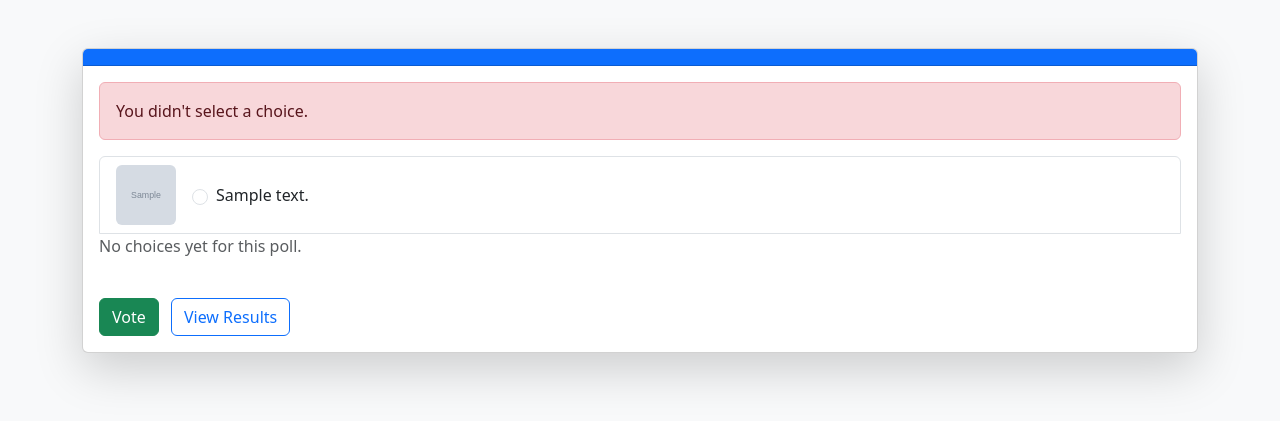
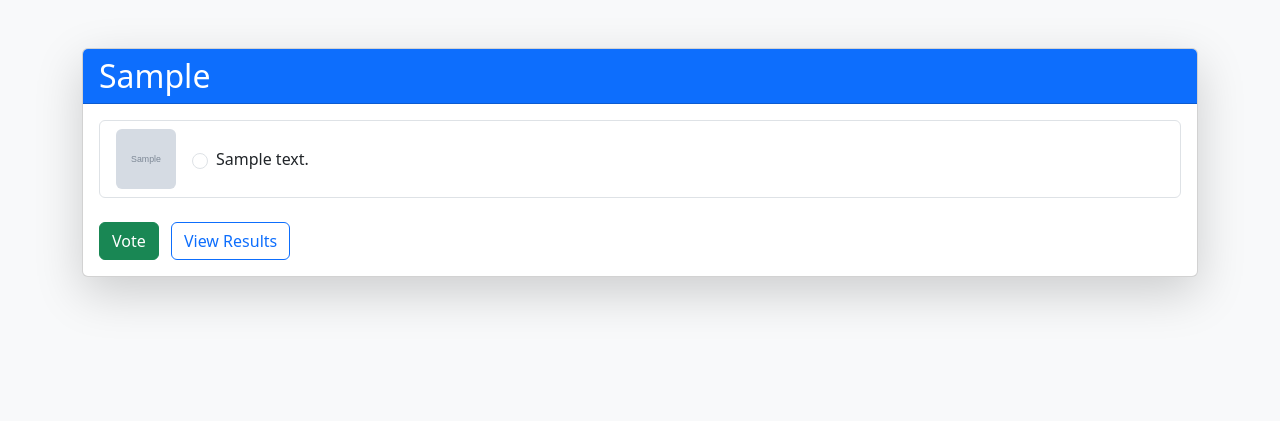
Before and after one commit to Derick-Obeng/alx-project-nexus, a Django app: page /poll/1/vote/ in a window 1280 px wide. Shown: the top 421 px of the page. Run offline with Django 5.2, Linux system fonts and the light colour scheme; tables that the repository leaves empty hold one stand-in row (values such as "Sample post"); grey boxes marked "Sample" are stand-in pictures.

Commit message:
basic completed

```diff
--- a/thepoll/poll/models.py
+++ b/thepoll/poll/models.py
@@ -13,7 +13,7 @@ class User(models.Model):
 
 
 class Poll(models.Model):
-    volting_types = models.CharField(max_length=50)
+    voting_type = models.CharField(max_length=50)
     description = models.CharField(max_length=50, default="Who are you voting for?")
     pub_date = models.DateTimeField('date published')
 
--- a/thepoll/poll/templates/poll/detail.html
+++ b/thepoll/poll/templates/poll/detail.html
@@ -4,7 +4,7 @@
 
 <head>
     <meta name="viewport" content="width=device-width, initial-scale=1.0">
-    <title>{{ poll.question }}</title>
+    <title>{{ poll.voting_type }}</title>
     <link href="https://cdn.jsdelivr.net/npm/bootstrap@5.3.0/dist/css/bootstrap.min.css" rel="stylesheet">
 </head>
 
@@ -13,14 +13,14 @@
     <div class="container py-5">
         <div class="card shadow-lg">
             <div class="card-header bg-primary text-white">
-                <h2 class="mb-0">{{ poll.question }}</h2>
+                <h2 class="mb-0">{{ poll.voting_type }}</h2>
             </div>
             <div class="card-body">
                 {% if error_message %}
                 <div class="alert alert-danger">{{ error_message }}</div>
                 {% endif %}
 
-                <form method="post" action="{% url 'vote' poll.id %}">
+                <form method="post" action="{% url 'poll:vote' poll.id %}">
                     {% csrf_token %}
                     <div class="list-group mb-4">
                         {% for choice in poll.choice_set.all %}
@@ -32,12 +32,12 @@
                             <input type="radio" name="choice" value="{{ choice.id }}" class="form-check-input me-2">
                             {{ choice.choice_text }}
                         </label>
+                        {% empty %}
+                        <p class="text-muted">No choices yet for this poll.</p>
                         {% endfor %}
-
-                        <p class="text-muted">No choices yet for this poll.</p>
                     </div>
                     <button type="submit" class="btn btn-success">Vote</button>
-                    <a href="{% url 'poll_results' poll.id %}" class="btn btn-outline-primary ms-2">View Results</a>
+                    <a href="{% url 'poll:results' poll.id %}" class="btn btn-outline-primary ms-2">View Results</a>
                 </form>
             </div>
         </div>
--- a/thepoll/poll/templates/poll/index.html
+++ b/thepoll/poll/templates/poll/index.html
@@ -16,12 +16,12 @@
             {% for poll in polls %}
             <div class="list-group-item d-flex justify-content-between align-items-center">
                 <div>
-                    <h5 class="mb-1">{{ poll.question }}</h5>
+                    <h5 class="mb-1">{{ poll.voting_type }}</h5>
                     <small class="text-muted">Published: {{ poll.pub_date|date:"M d, Y" }}</small>
                 </div>
                 <div>
-                    <a href="{% url 'vote' poll.id %}" class="btn btn-sm btn-primary">Vote</a>
-                    <a href="{% url 'results' poll.id %}" class="btn btn-sm btn-outline-secondary">Results</a>
+                    <a href="{% url 'poll:vote' poll.id %}" class="btn btn-sm btn-primary">Vote</a>
+                    <a href="{% url 'poll:results' poll.id %}" class="btn btn-sm btn-outline-secondary">Results</a>
                 </div>
             </div>
             {% endfor %}
--- a/thepoll/poll/templates/poll/results.html
+++ b/thepoll/poll/templates/poll/results.html
@@ -65,8 +65,7 @@
                 </div>
                 {% endfor %}
             </div>
-
-            <a href="{% url 'poll_list' %}" class="btn btn-link mt-3">Back to Polls</a>
+            <a href="{% url 'poll:index' %}" class="btn btn-outline-primary mt-2">Back to Polls</a>
         </div>
     </div>
     </div>
--- a/thepoll/poll/urls.py
+++ b/thepoll/poll/urls.py
@@ -1,9 +1,10 @@
 from django.urls import path
 from . import views
 
+app_name = 'poll'
+
 urlpatterns = [
     path('', views.poll_list, name='index'),
-    path('', views.poll_list, name='poll_list'),
     path('<int:poll_id>/', views.poll_detail, name='poll_detail'),
     path('<int:poll_id>/vote/', views.vote, name='vote'),
     path('<int:poll_id>/results/', views.poll_results, name='results'),
--- a/thepoll/poll/views.py
+++ b/thepoll/poll/views.py
@@ -9,8 +9,7 @@ from django.urls import reverse
 def poll_list(request):
     polls = Poll.objects.order_by('-pub_date')
     return render(request, 'poll/index.html', {'polls': polls})
-    latest_poll_list = Poll.objects.order_by('-pub_date')[:5]
-    return render(request, 'poll/index.html', {'latest_poll_list': latest_poll_list})
+
 
 def poll_detail(request, poll_id):
     poll = get_object_or_404(Poll, pk=poll_id)
@@ -19,19 +18,28 @@ def poll_detail(request, poll_id):
 
 def vote(request, poll_id):
     poll = get_object_or_404(Poll, pk=poll_id)
-    choice_id = request.POST.get('choice')
 
-    if not choice_id:
-        return render(request, 'poll/detail.html', {
-            'poll': poll,
-            'error_message': "You didn't select a choice.",
-        })
+    # Handle POST (user submitting a vote)
+    if request.method == "POST":
+        choice_id = request.POST.get("choice")
 
-    selected_choice = get_object_or_404(Choice, pk=choice_id, poll=poll)
-    selected_choice.votes = F('votes') + 1
-    selected_choice.save()
+        if not choice_id:
+            # only show error if POST but no choice selected
+            return render(request, "poll/detail.html", {
+                "poll": poll,
+                "error_message": "You didn't select a choice.",
+            })
 
-    return redirect('poll_results', poll_id=poll.id)
+        selected_choice = get_object_or_404(Choice, pk=choice_id, poll=poll)
+        selected_choice.votes = F("votes") + 1
+        selected_choice.save()
+
+        return redirect("poll:results", poll_id=poll.id)
+
+        # Handle GET (just viewing the poll page — no error shown)
+
+    return render(request, "poll/detail.html", {"poll": poll})
+
 
 def poll_results(request, poll_id):
     poll = get_object_or_404(Poll, pk=poll_id)
--- a/thepoll/thepoll/urls.py
+++ b/thepoll/thepoll/urls.py
@@ -19,6 +19,8 @@ from django.urls import path, include
 from django.conf import settings
 from django.conf.urls.static import static
 
+app_name = 'poll'
+
 urlpatterns = [
     path('admin/', admin.site.urls),
     path('poll/', include('poll.urls')),
```
Also changed, not shown: thepoll/poll/migrations/0004_rename_volting_types_poll_voting_type.py (added).
